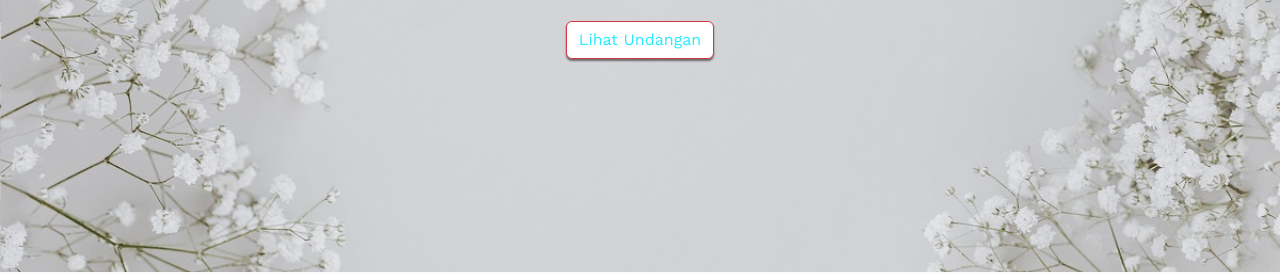
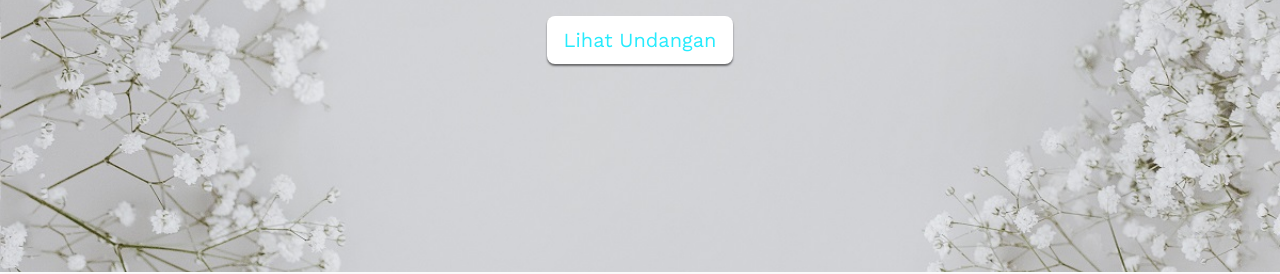
Before and after one commit to Alvaqi/Alvaqi_weding, a plain HTML site: page index.html in a window 1280 px wide. Shown: the part 528-802 px from the top of the page. Drawn offline with nearby package versions, Linux system fonts and the light colour scheme; grey boxes are pictures that could not be loaded.

Commit message:
kembalikan ke awal

```diff
--- a/index.html
+++ b/index.html
@@ -29,7 +29,7 @@
     <h1>Istiqlal & Syerlita Vani</h1>
     <p>Akan melangsungkan resepsi pernikahan dalam:</p>
     <div class="simply-countdown"></div>
-    <a href="#home" class="btn btn-danger mt-4">Lihat Undangan</a>
+    <a href="#home" class="btn btn-lg mt-4">Lihat Undangan</a>
 </main>
     </section>
 
```
